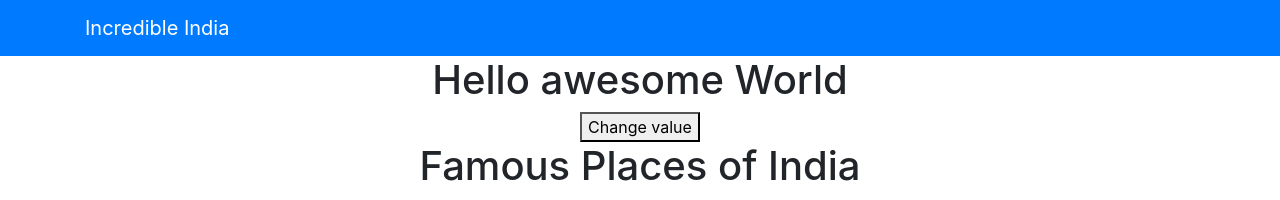
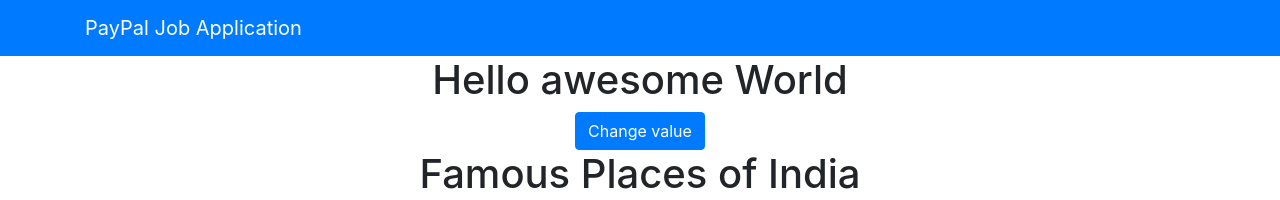
Before and after one commit to pedrocarr/reactapp, a React (Create React App) app: page / in a window 1280 px wide. Shown: the top 200 px of the page. Built offline with nearby package versions, Linux system fonts and the light colour scheme.

Commit message:
add changes

```diff
--- a/package.json
+++ b/package.json
@@ -8,6 +8,7 @@
     "react": "^17.0.2",
     "react-dom": "^17.0.2",
     "react-scripts": "4.0.3",
+    "reactstrap": "^8.10.0",
     "web-vitals": "^2.1.0"
   },
   "scripts": {
--- a/src/App.js
+++ b/src/App.js
@@ -21,7 +21,7 @@ class App extends React.Component {
 			<div className='App'>
 				<Navbar color="primary">
 					<div className="container" id="brand">
-						<NavbarBrand>Incredible India</NavbarBrand>
+						<NavbarBrand>PayPal Job Application</NavbarBrand>
 					</div>
 				</Navbar>
 				<Greet />
--- a/src/components/greet.js
+++ b/src/components/greet.js
@@ -19,7 +19,7 @@ class Greet extends React.Component {
 		return(
 			<div>
 				<h1>Hello {this.state.val} World</h1>
-				<button type="button" onClick={this.changeValue}>Change value</button>
+				<button type="button" class="btn btn-primary" onClick={this.changeValue}>Change value</button>
 			</div>
 		);
 	}
```
Also changed, not shown: 2 other files (tests, documents, lock files or other folders).
